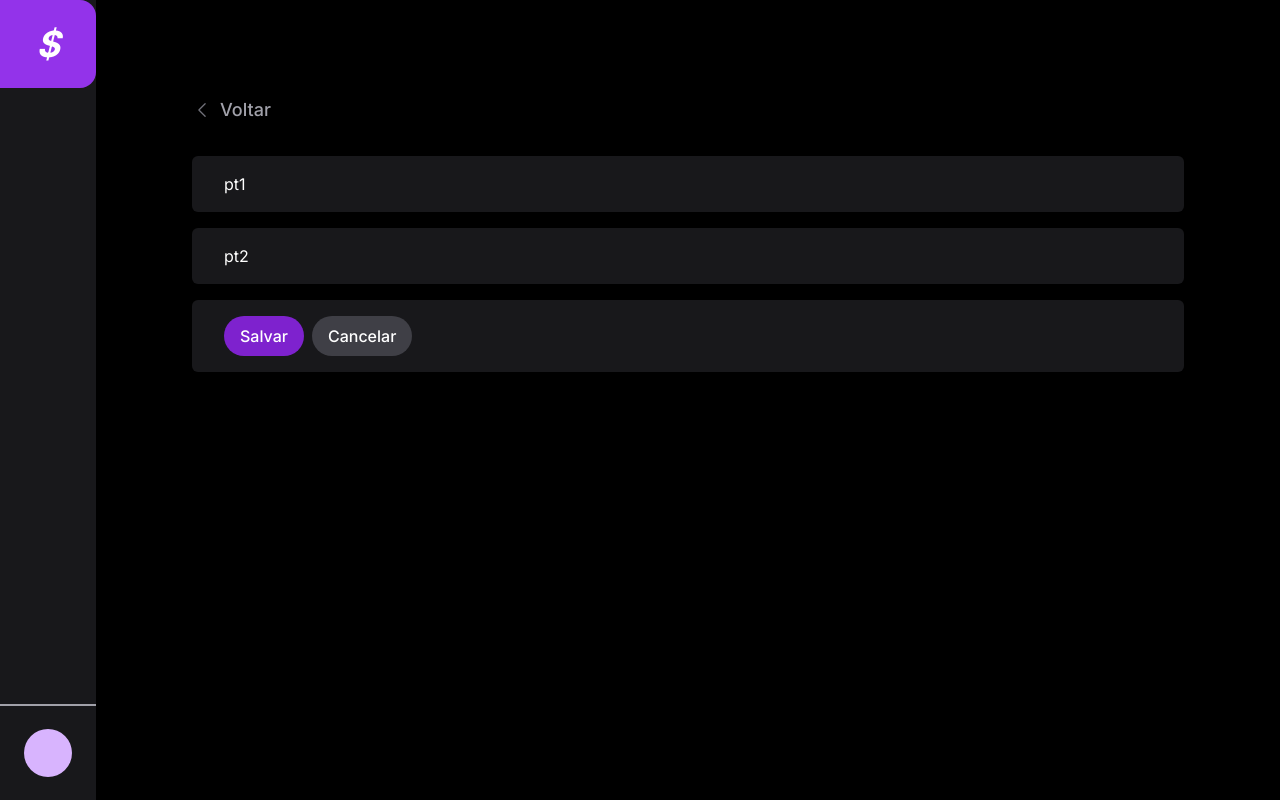
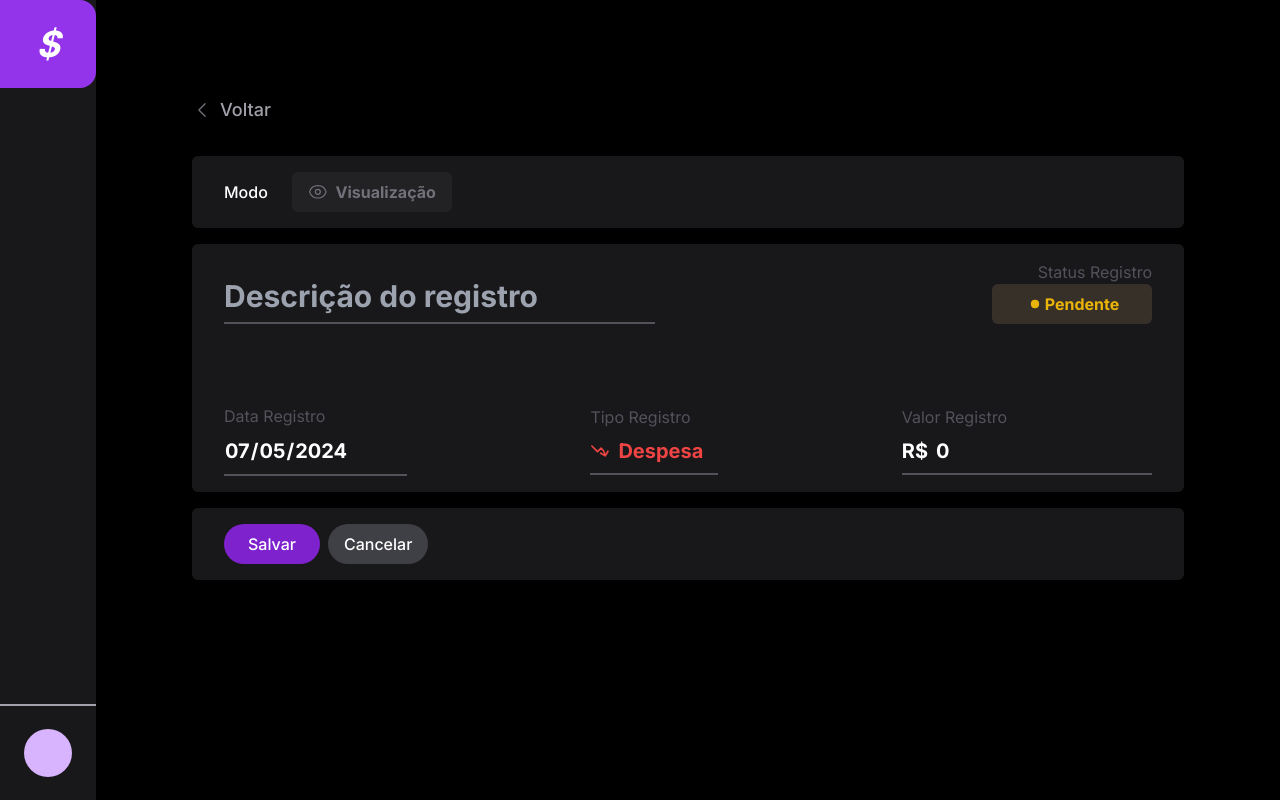
Before and after one commit to brauliohms/DinheiroNaPalma-Front, a Next.js app in the folder frontend/: page /registro in a window 1280 px wide. Built offline with nearby package versions, Linux system fonts and the light colour scheme.

Commit message:
Criado formulário Registro para criar novos registros

```diff
--- a/frontend/src/components/Form/FormRegistro/FormRegistro.tsx
+++ b/frontend/src/components/Form/FormRegistro/FormRegistro.tsx
@@ -1,9 +1,55 @@
-import { ChevronLeftIcon } from "@/components/Icons";
+"use client";
+import { Dropdown } from "@/components/Dropdow";
+import {
+  ArrowTrendingDownIcon,
+  ArrowTrendingUpIcon,
+  ChevronLeftIcon,
+  EyeIcon,
+  PencilIcon,
+} from "@/components/Icons";
+import useToggle from "@/hooks/useToggle";
+import clsx from "clsx";
+import { Formatter } from "common/src/Formatter";
 import Link from "next/link";
+import { useRouter } from "next/navigation";
+import { useEffect } from "react";
+import { useForm } from "react-hook-form";
+import { RegistroStatus } from "registro";
 
 const URL_HOME = process.env.NEXT_PUBLIC_PAGE_HOME || "";
 
 export function FormRegistro() {
+  const { reset, register, handleSubmit, setValue, watch } = useForm({
+    defaultValues: {
+      descricao: "",
+      data: new Date().toISOString().split("T")[0],
+      valor: 0.0,
+      status: "pendente",
+    },
+  });
+  const [despesa, toggleDespesa] = useToggle(true);
+  const [edicao, toggleEdicao] = useToggle(false);
+  const router = useRouter();
+
+  const status = watch("status");
+
+  useEffect(() => {
+    if (despesa) {
+      setValue("tipo", "despesa");
+    } else {
+      setValue("tipo", "receita");
+    }
+  }, [despesa, setValue]);
+
+  function handleStatusChange(status: RegistroStatus) {
+    setValue("status", status);
+  }
+
+  function salvarformulario(data: any) {
+    console.log(data);
+    reset();
+    router.push("/");
+  }
   return (
     <section className="w-full flex min-h-screen flex-col items-center p-24 text-white gap-y-8">
       <Link
@@ -13,17 +59,141 @@ export function FormRegistro() {
         <ChevronLeftIcon className="size-5 hover:stroke-zinc-400 stroke-zinc-500 transitions" />
         <span className="text-lg font-medium">Voltar</span>
       </Link>
-      <form action="" className="w-full flex flex-col gap-y-4">
-        <div className="w-full bg-zinc-900 rounded-md flex items-center justify-between px-8 py-4">
-          pt1
+      <form
+        onSubmit={handleSubmit(salvarformulario)}
+        className="w-full flex flex-col gap-y-4"
+      >
+        <div className="w-full bg-zinc-900 rounded-md flex items-center gap-x-6 px-8 py-4 font-medium">
+          <label>Modo</label>
+          <button
+            type="button"
+            onClick={toggleEdicao}
+            className={clsx(
+              "px-4 py-2 rounded-md font-bold flex items-center justify-center capitalize w-40 text-center",
+              {
+                "text-zinc-500 bg-cinzafundo": !edicao,
+                "text-yellow-500 bg-amarelofundo": edicao,
+              }
+            )}
+          >
+            {edicao ? (
+              <>
+                <PencilIcon className="w-4 mr-2" />
+                Edição
+              </>
+            ) : (
+              <>
+                <EyeIcon className="w-6 mr-2" />
+                Visualização
+              </>
+            )}
+          </button>
         </div>
-        <div className="w-full bg-zinc-900 rounded-md flex items-center justify-between px-8 py-4">
-          pt2
+        <div className="w-full bg-zinc-900 rounded-md flex flex-col justify-between px-8 py-4 gap-y-20">
+          <div className="flex justify-between items-end">
+            <input
+              disabled={!edicao}
+              aria-disabled={!edicao}
+              type="text"
+              id="descricao"
+              placeholder="Descrição do registro"
+              className="input text-3xl text-zinc-400"
+              {...register("descricao")}
+            />
+
+            <div className="flex flex-col items-end">
+              <label htmlFor="status" className="label">
+                Status Registro
+                <input id="status" {...register("status")} type="hidden" />
+              </label>
+              <Dropdown
+                edicao={edicao}
+                handleStatusChange={handleStatusChange}
+                status={status}
+              />
+            </div>
+          </div>
+
+          <div className="flex justify-between items-center">
+            <div className="flex flex-col">
+              <label htmlFor="data" className="label">
+                Data Registro
+              </label>
+              <input
+                disabled={!edicao}
+                aria-disabled={!edicao}
+                placeholder="Selecione uma data"
+                id="data"
+                type="date"
+                {...register("data")}
+                className="input"
+                // defaultValue={new Date().toISOString().split("T")[0]}
+                typeof="hidden"
+              />
+            </div>
+
+            <div className="flex flex-col">
+              <label htmlFor="tipo_registro" className="label">
+                Tipo Registro
+              </label>
+              <button
+                type="button"
+                disabled={!edicao}
+                aria-disabled={!edicao}
+                onClick={toggleDespesa}
+                className={clsx("input cursor-pointer w-32", {
+                  "text-green-500": !despesa,
+                  "text-red-500": despesa,
+                })}
+              >
+                {despesa ? (
+                  <span className="flex gap-x-2 items-center">
+                    <ArrowTrendingDownIcon className="size-5 stroke-red-500 stroke-2" />{" "}
+                    Despesa
+                  </span>
+                ) : (
+                  <span className="flex gap-x-2 items-center">
+                    <ArrowTrendingUpIcon className="size-5 stroke-green-500 stroke-2" />{" "}
+                    Receita
+                  </span>
+                )}
+              </button>
+              <input
+                id="tipo_registro"
+                {...register("tipo")}
+                className="input"
+                type="hidden"
+              />
+            </div>
+
+            <div className="flex flex-col">
+              <label htmlFor="valor" className="label">
+                Valor Registro
+              </label>
+              <span className="input">
+                R$
+                <input
+                  disabled={!edicao}
+                  aria-disabled={!edicao}
+                  placeholder="Digite valor"
+                  id="valor"
+                  type="text"
+                  {...register("valor", {
+                    onChange: (e) =>
+                      (e.target.value = Formatter.maskcurrency(e.target.value)),
+                  })}
+                  className="bg-transparent outline-none text-xl font-bold px-2 w-56"
+                />
+              </span>
+            </div>
+          </div>
         </div>
+
         <div className="w-full bg-zinc-900 rounded-md flex items-center justify-start px-8 py-4 gap-x-2">
-          <button type="submit" className="btn-primary  px-4 py-2">
+          <button type="submit" className="btn-primary  px-6 py-2">
             Salvar
           </button>
+
           <button type="button" className="btn-secondary">
             Cancelar
           </button>
```
